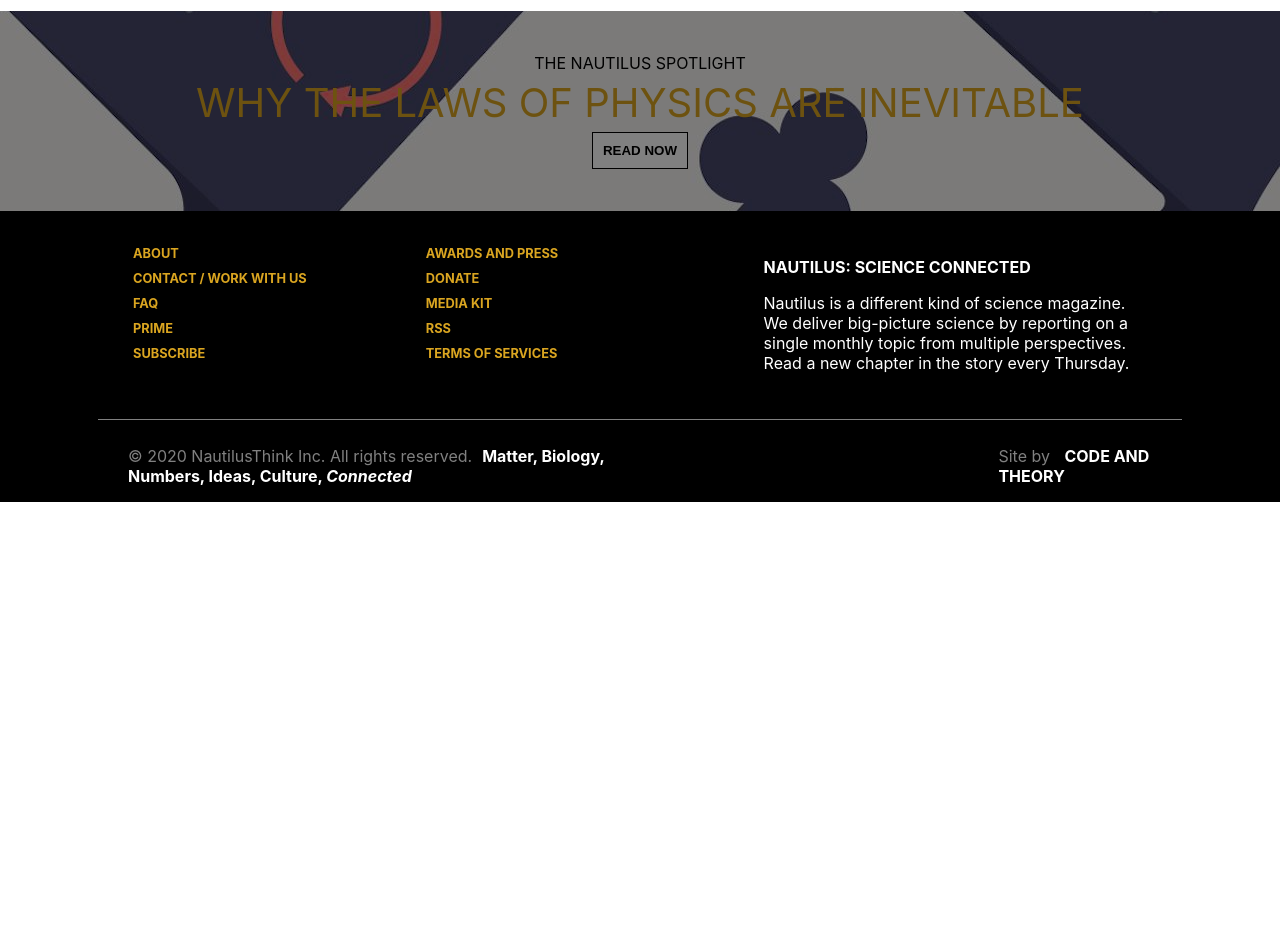
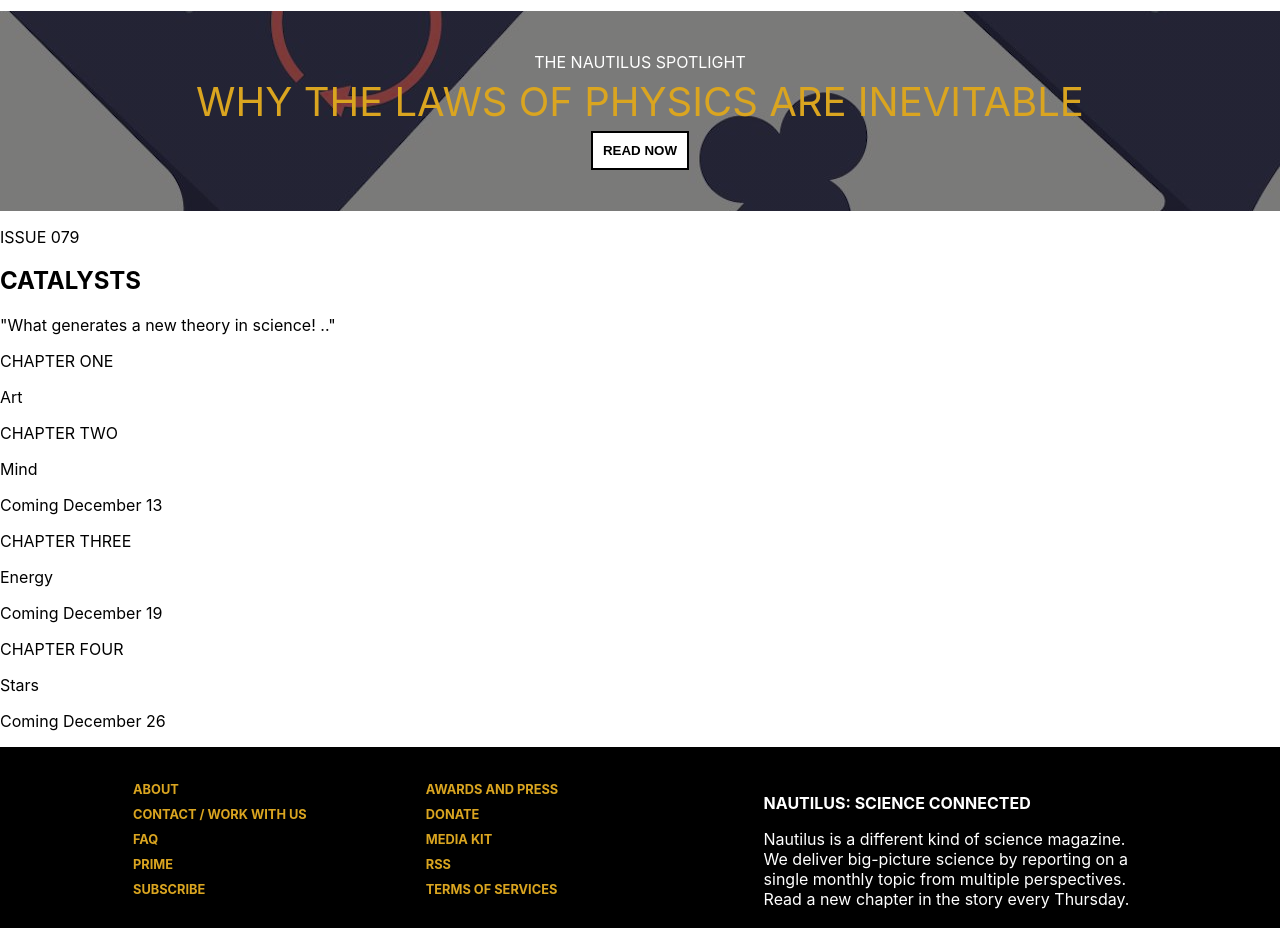
Before and after one commit to josephsenyonjo25/natmockup, a React (Create React App) app: page / in a window 1280 px wide. Shown: the part 862-1790 px from the top of the page. Before the commit the page ends 1364 px from the top, so only its background shows below. Built offline with nearby package versions, Linux system fonts and the light colour scheme.

Commit message:
added Catalyst chapters content

```diff
--- a/src/App.css
+++ b/src/App.css
@@ -111,7 +111,7 @@
   font-weight: bold;
 }
 .Spotlight{
-  background-image: url("images/clover_card.jpg");
+  background-image: linear-gradient(rgba(0,0,0,0.5),rgba(0,0,0,0.5)), url("images/clover_card.jpg");
   background-repeat: no-repeat;
   background-size: cover;
   background-position: 25% 30%;
@@ -119,7 +119,7 @@
   url("images/clover_card.jpg"),
   no-repeat,cover,25% 30%;*/
 
-  filter: brightness(50%);
+  /*filter: brightness(50%);*/
   width: 100%;
   height: 200px;
   display: flex;
@@ -131,7 +131,7 @@
 }
 #spotlight{
   margin:0;
-  color:black;
+  color:white;
   /*z-index:2;*/
 }
 #laws{
@@ -143,7 +143,7 @@
 #readnow{
   background-color: white;
   color: black;
-  border: 1px solid black;
+  border: 2px solid black;
   font-weight: bold;
   padding: 10px;
 }
--- a/src/App.js
+++ b/src/App.js
@@ -3,7 +3,9 @@
 import Header from './components/Header';
 import Navigation from './components/Navigation';
 import Spotlight from './components/Spotlight';
+import Catalysts from './components/Catalysts';
 import Footer from './components/Footer';
+
 
 class App extends Component {
     render() {
@@ -12,6 +14,7 @@
             <Header />
             <Navigation />
             <Spotlight />
+            <Catalysts />
             <Footer />
 
         </div>
--- /dev/null
+++ b/src/components/Catalysts.js
@@ -0,0 +1,42 @@
+import React, {Component} from 'react';
+import '../App.css';
+
+
+class Catalysts extends Component {
+    render() {
+      return (
+        <div className="Catalysts">
+            <div id ="chapters">
+               <div>
+                   <p>ISSUE 079</p>
+                   <h2>CATALYSTS</h2>
+                   <p>"What generates a new theory in science! .."</p>
+                </div>
+                <div>
+                    <p>CHAPTER ONE</p>
+                    <p>Art</p>
+                </div>
+                <div>
+                    <p>CHAPTER TWO</p>
+                    <p>Mind</p>
+                    <p>Coming December 13</p>
+                </div>
+                <div>
+                    <p>CHAPTER THREE</p>
+                    <p>Energy</p>
+                    <p>Coming December 19</p>
+                </div>
+                <div>
+                    <p>CHAPTER FOUR</p>
+                    <p>Stars</p>
+                    <p>Coming December 26</p>
+                </div>
+
+            </div>
+        </div>
+      );
+    }
+  }
+
+
+export default Catalysts;
```
